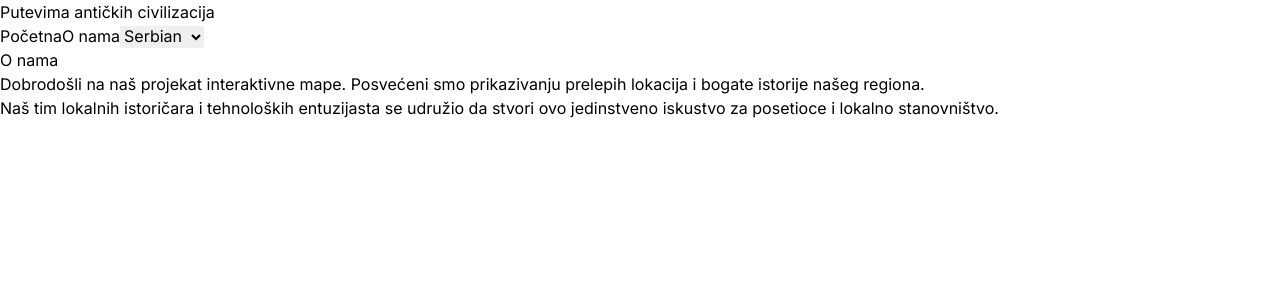
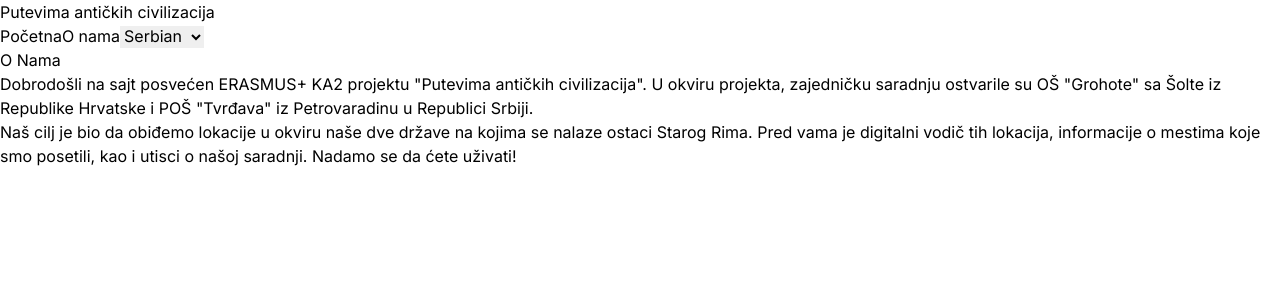
Before and after one commit to tiagoknoch/tvrdjava-solta, a Next.js app in the folder solta/: page /sr/about in a window 1280 px wide. Shown: the top 300 px of the page. Built offline with nearby package versions, Linux system fonts and the light colour scheme.

Commit message:
fix about us page

```diff
--- a/solta/src/app/[lang]/about/page.tsx
+++ b/solta/src/app/[lang]/about/page.tsx
@@ -9,23 +9,23 @@ export default function AboutPage() {
     en: {
       title: "About Us",
       paragraph1:
-        "Welcome to our interactive map project. We are dedicated to showcasing the beautiful locations and rich history of our region.",
+        "Welcome to the site dedicated to the ERASMUS+ KA2 project \"Following the paths of Ancient Civilizations\". Within the framework of the project, joint cooperation was achieved by Primary School \"Grohote\" from Šolta in the Republic of Croatia and Primary School \"Tvrđava\" from Petrovaradin in the Republic of Serbia.",
       paragraph2:
-        "Our team of local historians and tech enthusiasts have come together to create this unique experience for visitors and locals alike.",
+        " Our goal was to visit sites within our two states where the remains of Ancient Rome are located. In front of you is a digital guide of those locations, information about the places we visited, as well as impressions of our cooperation. We hope you enjoy!",
     },
     sr: {
-      title: "O nama",
+      title: "O Nama",
       paragraph1:
-        "Dobrodošli na naš projekat interaktivne mape. Posvećeni smo prikazivanju prelepih lokacija i bogate istorije našeg regiona.",
+        "Dobrodošli na sajt posvećen ERASMUS+ KA2 projektu \"Putevima antičkih civilizacija\". U okviru projekta, zajedničku saradnju ostvarile su OŠ \"Grohote\" sa Šolte iz Republike Hrvatske i POŠ \"Tvrđava\" iz Petrovaradinu u Republici Srbiji. ",
       paragraph2:
-        "Naš tim lokalnih istoričara i tehnoloških entuzijasta se udružio da stvori ovo jedinstveno iskustvo za posetioce i lokalno stanovništvo.",
+        "Naš cilj je bio da obiđemo lokacije u okviru naše dve države na kojima se nalaze ostaci Starog Rima. Pred vama je digitalni vodič tih lokacija, informacije o mestima koje smo posetili, kao i utisci o našoj saradnji. Nadamo se da ćete uživati!",
     },
     hr: {
-      title: "O nama",
+      title: "O Nama",
       paragraph1:
-        "Dobrodošli u naš projekt interaktivne karte. Posvećeni smo prikazivanju prekrasnih lokacija i bogate povijesti naše regije.",
+        "Dobrodošli na stranicu posvećenu ERASMUS+ KA2 projektu „Cestama drevnih civilizacija“. U okviru projekta zajedničku suradnju ostvarile su Osnovna škola „Grohote“ sa Šolte u Republici Hrvatskoj i Osnovna škola „Tvrđava“ iz Petrovaradina u Republici Srbiji. ",
       paragraph2:
-        "Naš tim lokalnih povjesničara i tehnoloških entuzijasta udružio se kako bi stvorio ovo jedinstveno iskustvo za posjetitelje i lokalno stanovništvo.",
+        "Cilj nam je bio posjetiti lokalitete unutar naše dvije zemlje gdje se nalaze ostaci starog Rima. Pred vama je digitalni vodič tih lokacija, podaci o mjestima koja smo posjetili, kao i dojmovi naše suradnje. Nadamo se da ćete uživati!",
     },
   }
 
```
